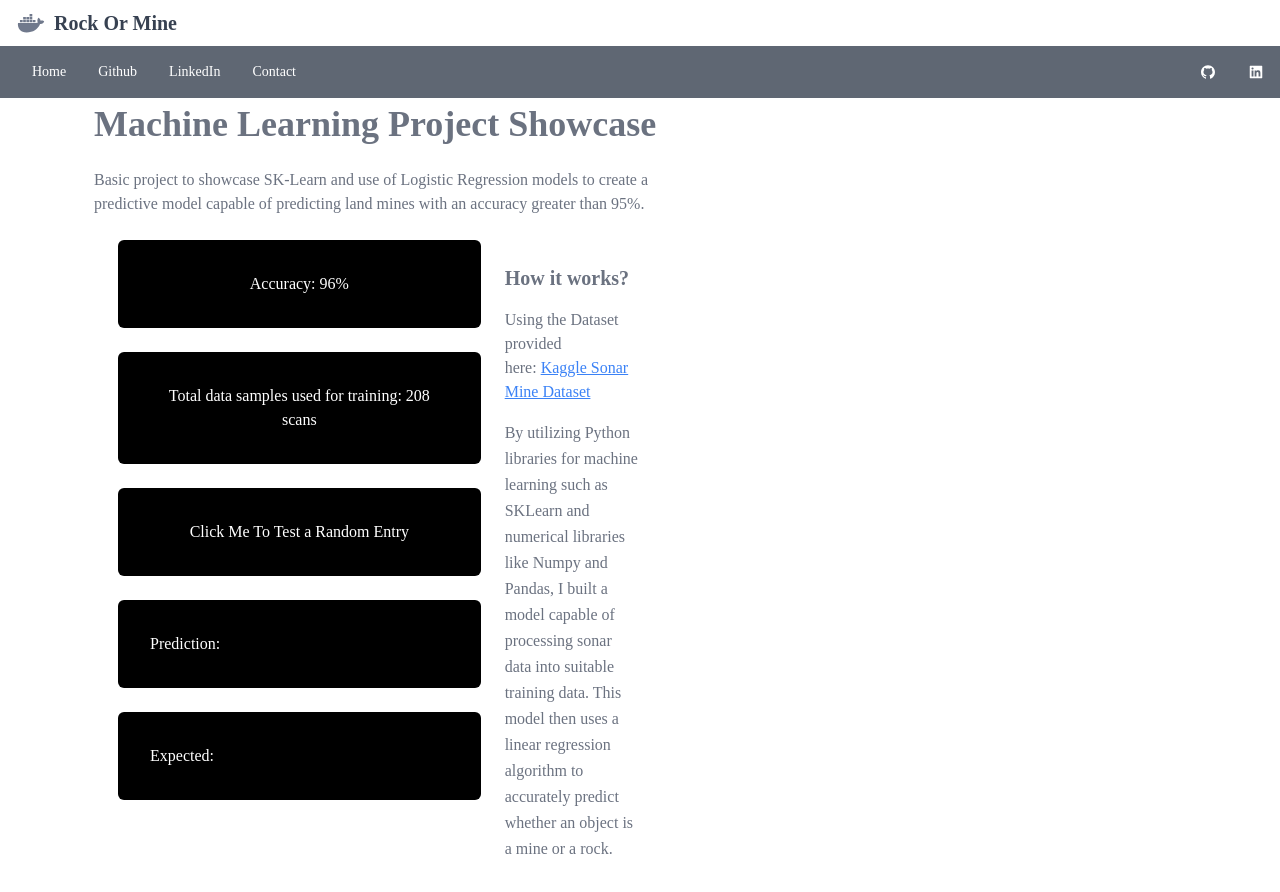
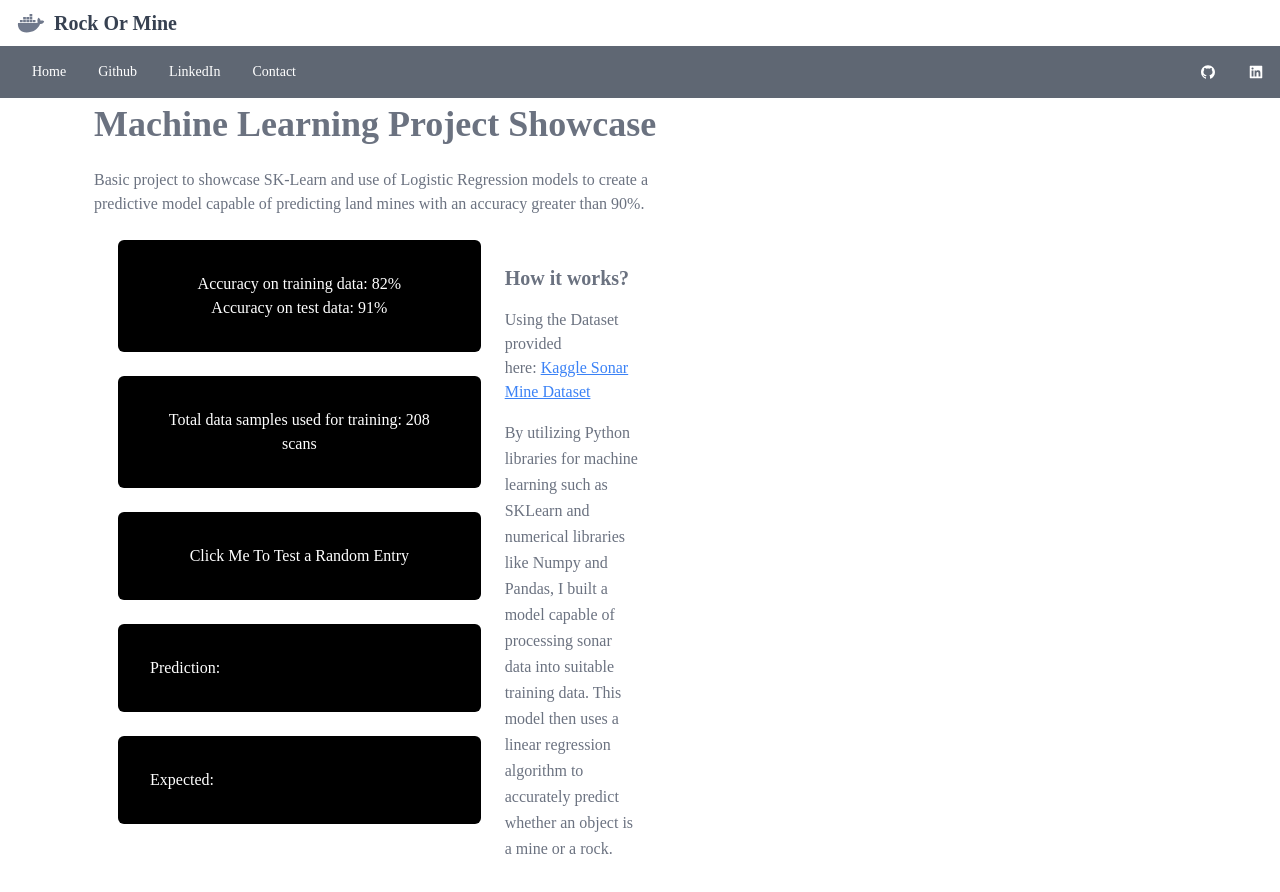
Before and after one commit to Y-Saleh/ML-LogisticRegression-webapp, a React (Create React App) app: page / in a window 1280 px wide. Shown: the top 892 px of the page. Built offline with nearby package versions, Linux system fonts and the light colour scheme.

Commit message:
updated body

```diff
--- a/src/components/MainBody.jsx
+++ b/src/components/MainBody.jsx
@@ -23,13 +23,14 @@ const MainBody = () => {
       <div className='absolute top-[10%] w-full md:max-w-[50%] max-w-[600px] h-full flex flex-col text-gray-500 p-6'>
         <h1 className='font-bold text-4xl'>Machine Learning Project Showcase</h1>
         <p className='text-gray-500 pt-6'>
-          Basic project to showcase SK-Learn and use of Logistic Regression models to create a predictive model capable of predicting land mines with an accuracy greater than 95%.
+          Basic project to showcase SK-Learn and use of Logistic Regression models to create a predictive model capable of predicting land mines with an accuracy greater than 90%.
         </p>
 
         <div className="flex flex-wrap justify-between p-6">
           <div className="flex flex-col gap-6 w-full md:w-2/3">
             <div className="bg-black text-white p-8 rounded-md">
-              <p className="text-center">Accuracy: 96%</p>
+              <p className="text-center">Accuracy on training data: 82%</p>
+              <p className="text-center">Accuracy on test data: 91%</p>
             </div>
 
             <div className="bg-black text-white p-8 rounded-md">
```
